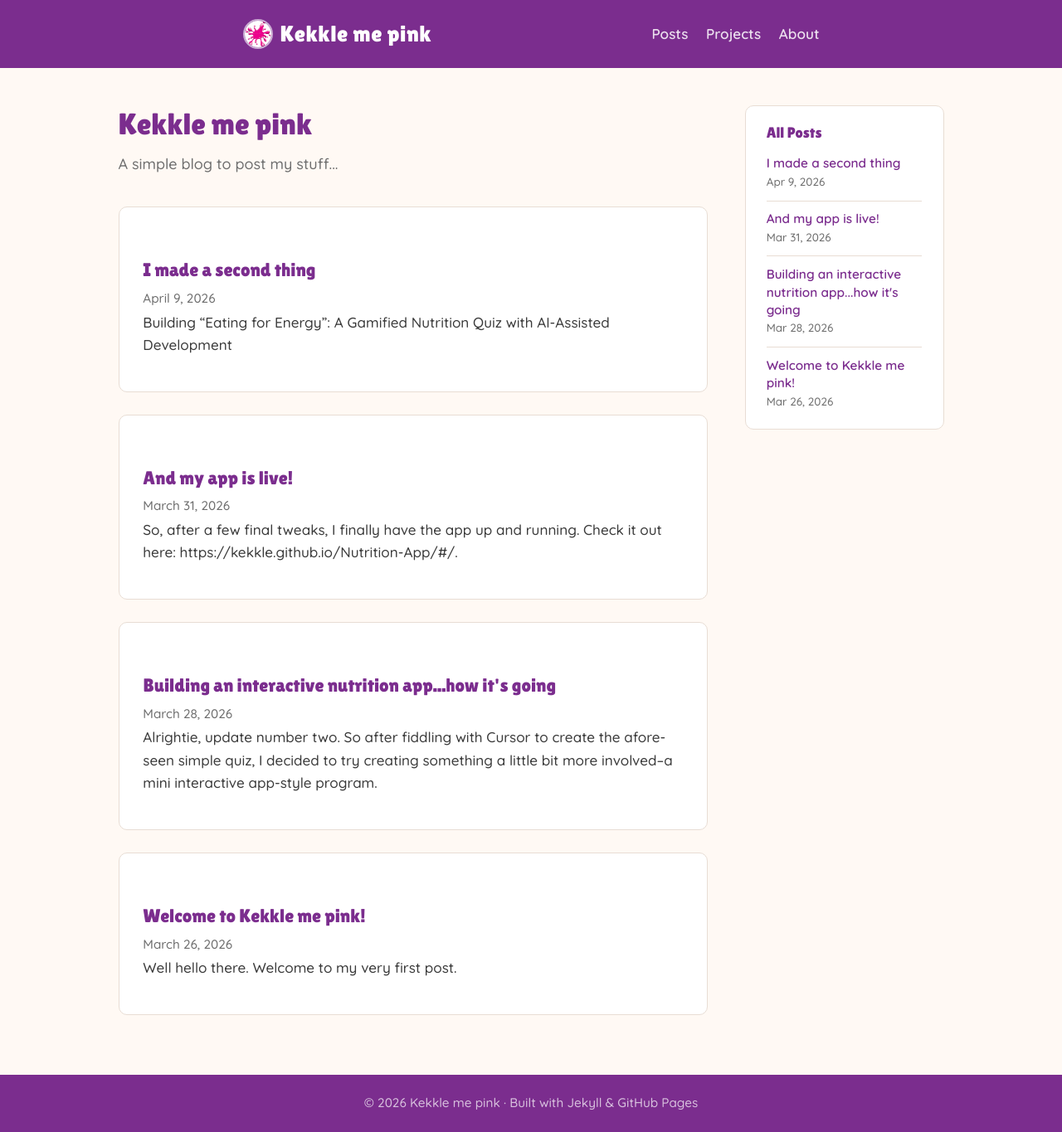
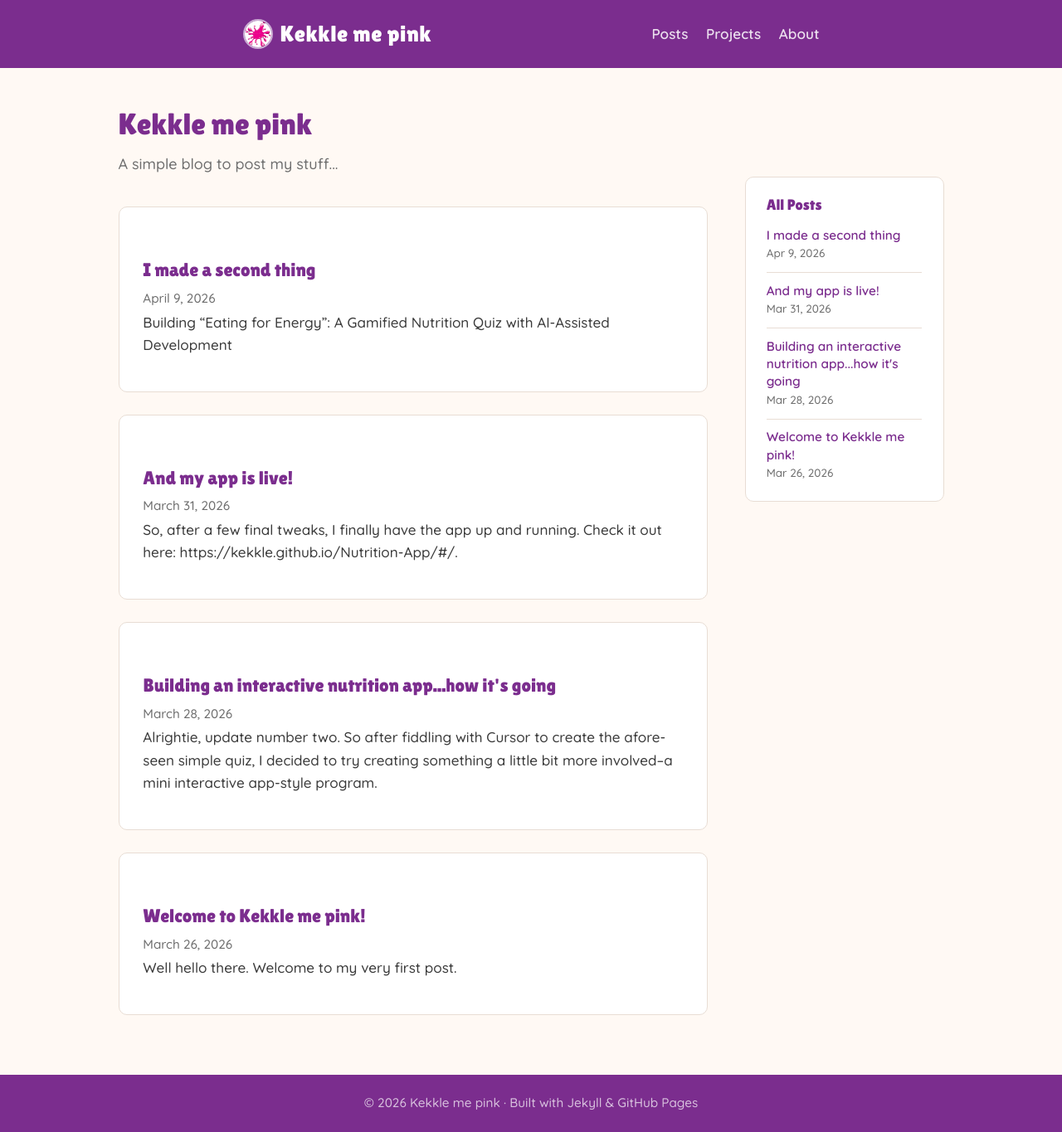
Before and after one commit to Kekkle/kekkles-korner, a Jekyll site: the page built from index.html, in a window 1280 px wide and 1365 px high. Shown: the whole window at 83% size. Built offline with Jekyll 4.4.1, drawn with Linux system fonts in a browser that asks for light colours.

Commit message:
Align sidebar with first post card, not page title
Made-with: Cursor

```diff
--- a/_sass/_custom.scss
+++ b/_sass/_custom.scss
@@ -207,6 +207,7 @@ hr {
 .sidebar {
   position: sticky;
   top: 2rem;
+  margin-top: 4.8rem;
   background: var(--warm-card);
   border: 1px solid var(--border);
   border-radius: var(--radius);
@@ -337,14 +338,14 @@ hr {
 
 .project-grid {
   display: grid;
-  grid-template-columns: repeat(auto-fill, minmax(280px, 1fr));
+  grid-template-columns: repeat(2, 1fr);
   gap: 1.5rem;
 }
 
 .project-card {
   display: block;
   background: var(--warm-card);
-  border: 1px solid var(--border);
+  border: 2px solid var(--purple);
   border-radius: var(--radius);
   overflow: hidden;
   transition: box-shadow 0.2s, transform 0.15s;
```
